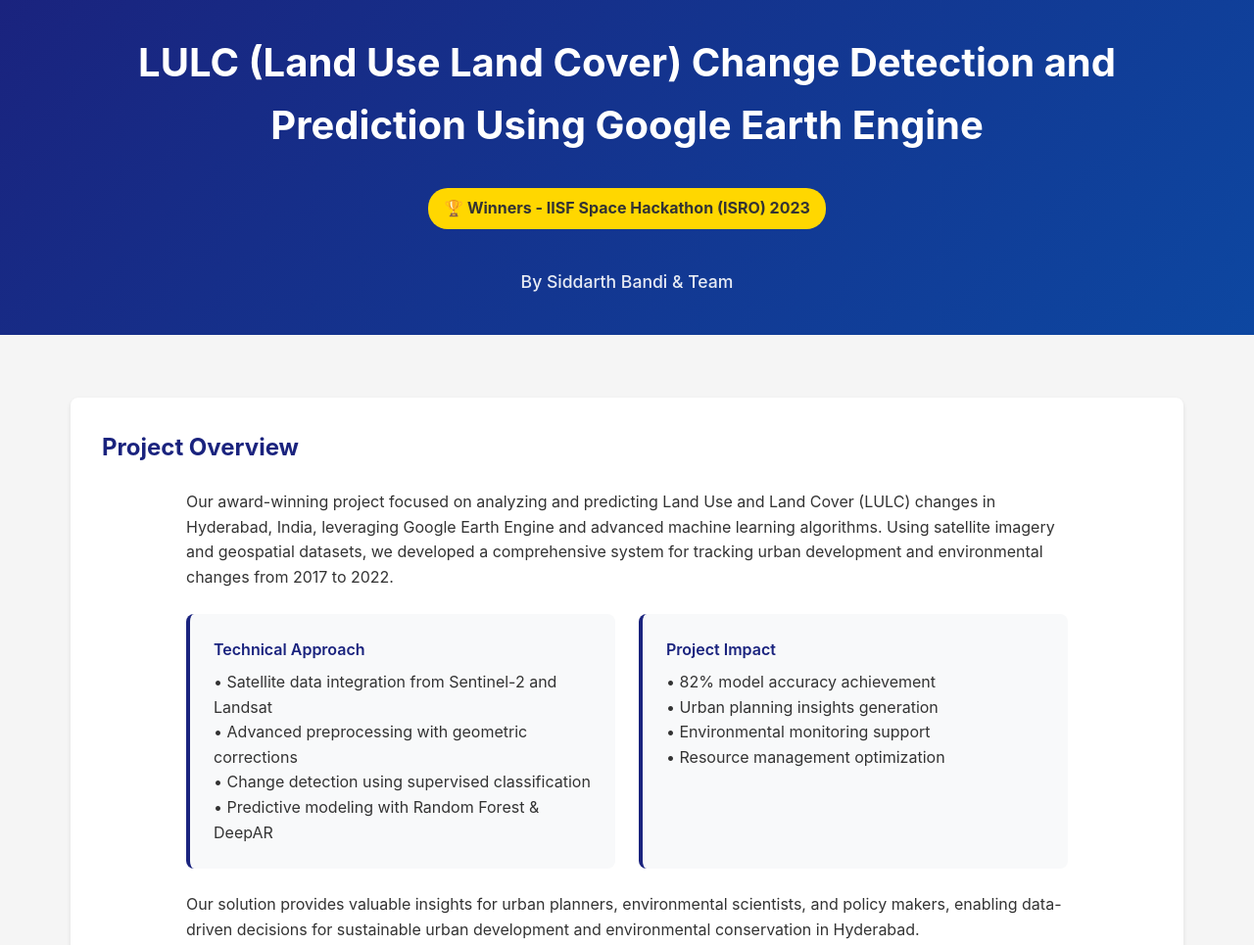
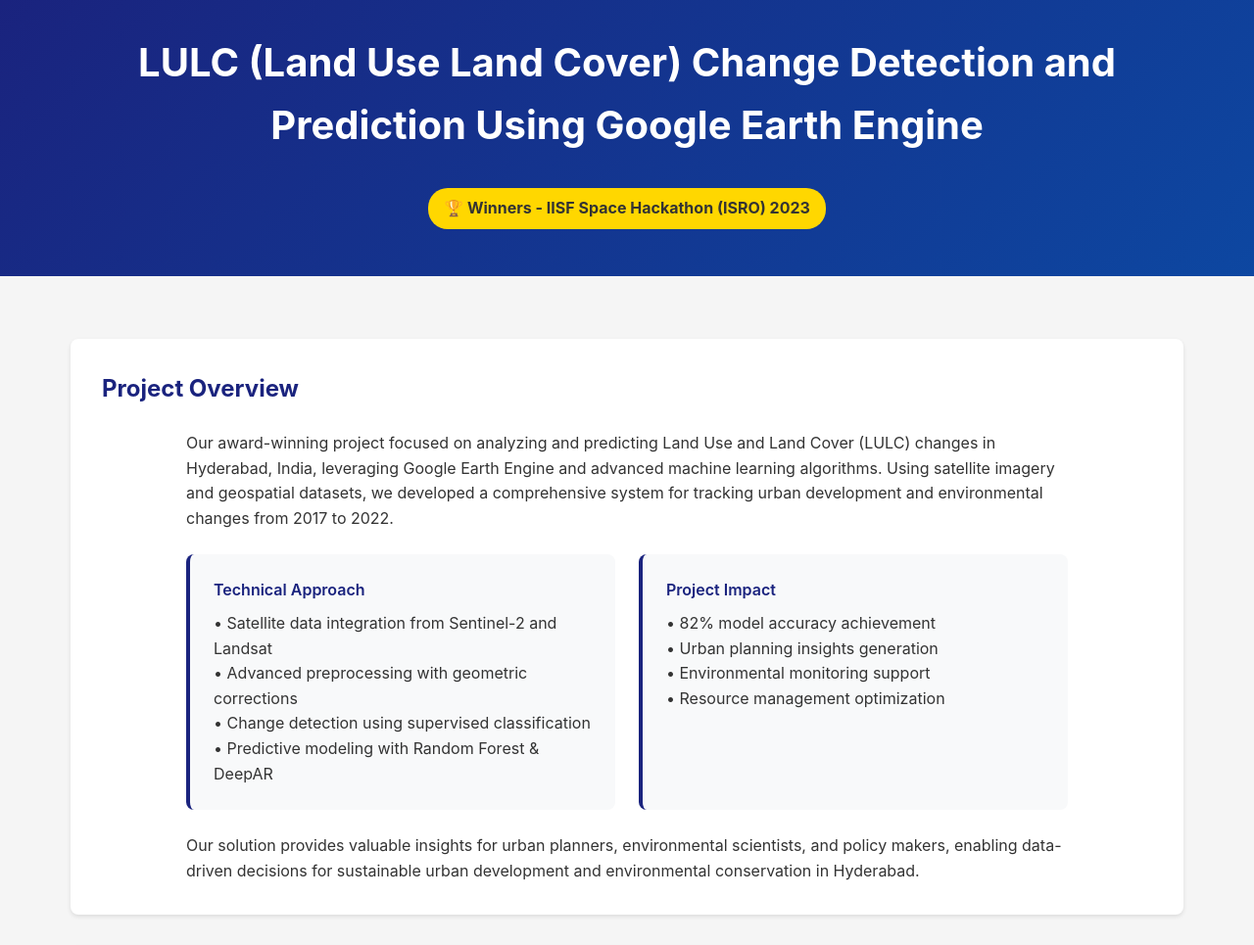
Before and after one commit to siddarthx07/IISF-Space-Hackathon-2023, a plain HTML site: page index.html in a window 1280 px wide. Shown: the top 965 px of the page at 98% size. Drawn offline with Linux system fonts and the light colour scheme.

Commit message:
Update index.html

```diff
--- a/index.html
+++ b/index.html
@@ -320,7 +320,7 @@
         <div class="container">
             <h1 class="project-title">LULC (Land Use Land Cover) Change Detection and Prediction Using Google Earth Engine</h1>
             <div class="achievement-badge">🏆 Winners - IISF Space Hackathon (ISRO) 2023</div>
-            <div class="team-info">By Siddarth Bandi & Team</div>
+
         </div>
     </header>
 
```
